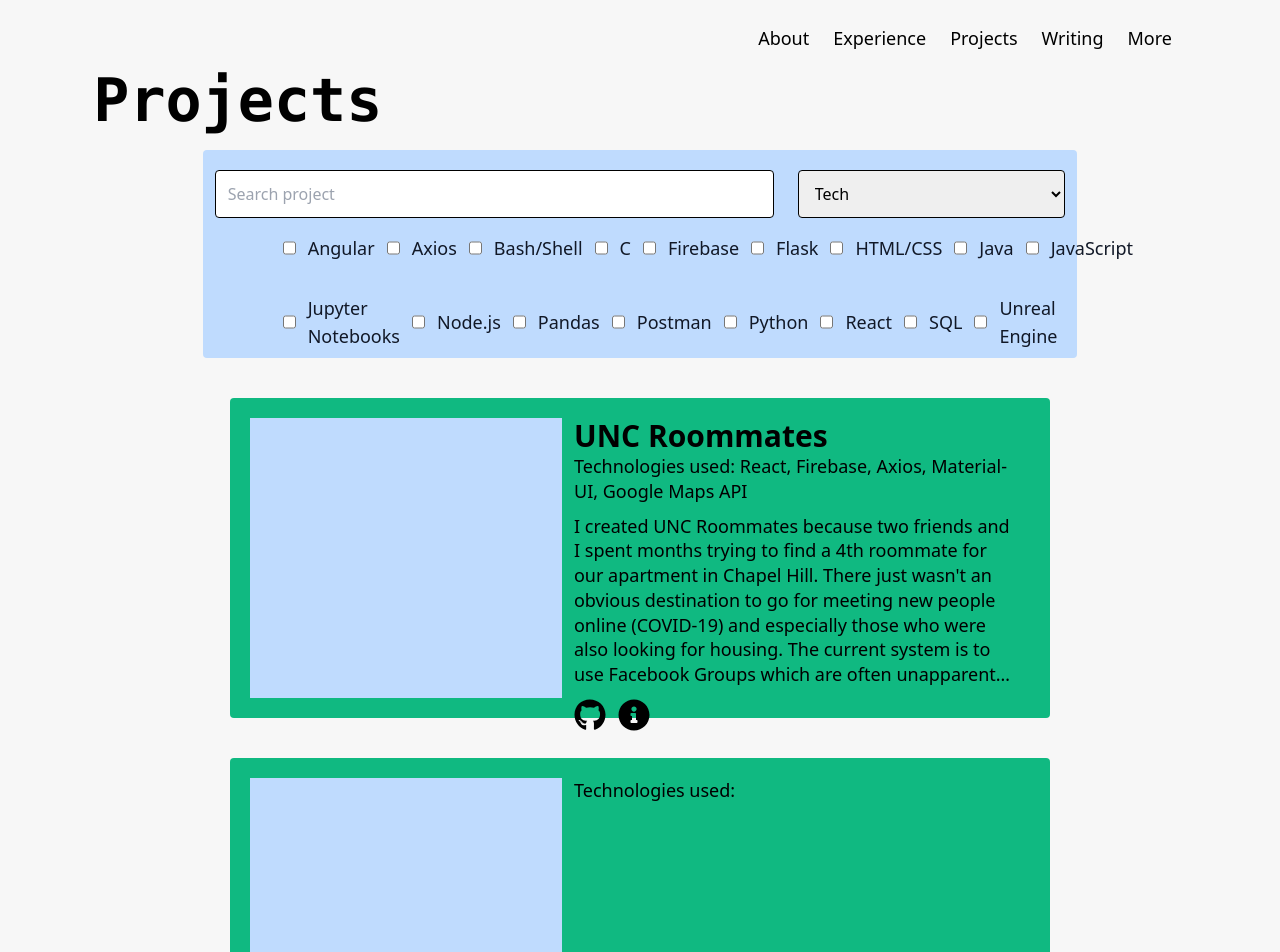
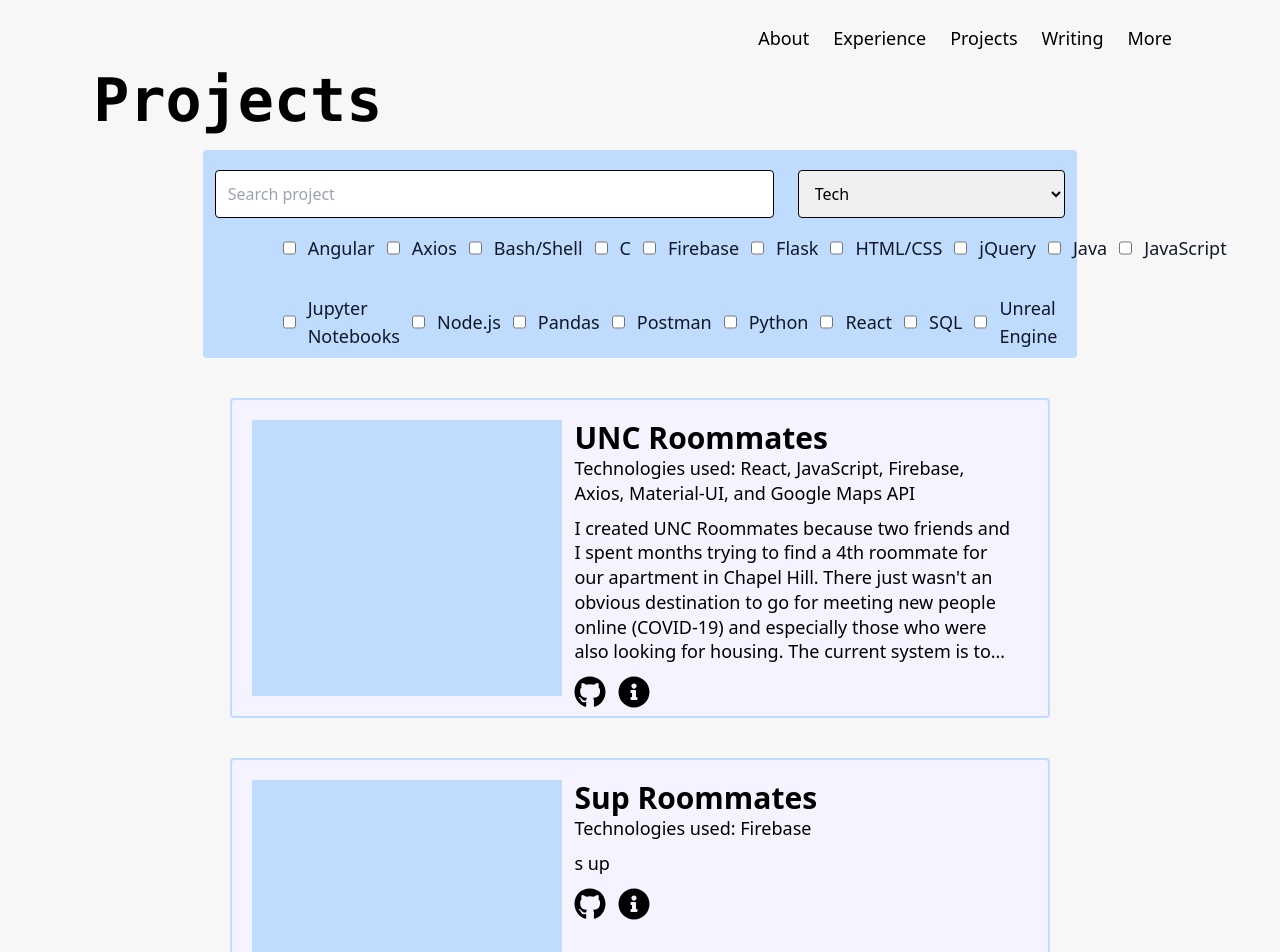
Before and after one commit to sarao-creates/personal-website, a React (Create React App) app: page /projects in a window 1280 px wide. Shown: the top 952 px of the page. Built offline with nearby package versions, Linux system fonts and the light colour scheme.

Commit message:
working on logic for filters

```diff
--- a/src/components/ProjItem/index.css
+++ b/src/components/ProjItem/index.css
@@ -1,6 +1,6 @@
 .desc-overflow {
     display: -webkit-box;
-    -webkit-line-clamp: 7;
+    -webkit-line-clamp: 6;
     -webkit-box-orient: vertical;
     font-family: ui-sans-serif, system-ui, -apple-system, BlinkMacSystemFont, "Segoe UI", Roboto, "Helvetica Neue", Arial, "Noto Sans", sans-serif, "Apple Color Emoji", "Segoe UI Emoji", "Segoe UI Symbol", "Noto Color Emoji";    ;
     font-size: 1.125rem;
--- a/src/components/ProjItem/index.js
+++ b/src/components/ProjItem/index.js
@@ -8,7 +8,7 @@ import {faInfo, faInfoCircle} from '@fortawesome/free-solid-svg-icons';
 function ProjItem(props) {
 
     const checkButtons = () => {
-        if (props.github == true && props.more == true) {
+        if (props.info.github == true && props.info.more == true) {
             return (
                 <div class='pt-3'>
                     <a href={props.gitlink} target='_blank' rel='noopener noreferrer'><button class='focus:outline-none'><FontAwesomeIcon icon={faGithub} size='2x'></FontAwesomeIcon></button></a>
@@ -16,15 +16,15 @@ function ProjItem(props) {
                 </div>
             )
         }
-        else if (props.github==true) {
+        else if (props.info.github==true) {
             return (
                 <div class='pt-3'>
-                    <a href={props.gitlink} target='_blank' rel='noopener noreferrer'><button><FontAwesomeIcon icon={faGithub} size='2x'></FontAwesomeIcon></button></a>
+                    <a href={props.info.gitlink} target='_blank' rel='noopener noreferrer'><button><FontAwesomeIcon icon={faGithub} size='2x'></FontAwesomeIcon></button></a>
                 </div>
             )
         }
 
-        else if (props.more === true) {
+        else if (props.info.more === true) {
             <div class='pt-3'>
                 <button><FontAwesomeIcon icon={faInfoCircle} size='2x'></FontAwesomeIcon></button>
             </div>
@@ -33,14 +33,14 @@ function ProjItem(props) {
     }
 
     return(
-        <div class='mx-auto w-3/4 mt-10 h-80 bg-green-500 rounded'>
+        <div class='mx-auto w-3/4 mt-10 h-80 bg-purple-50 border-2 border-solid border-blue-200 rounded'>
             <div id='content' class='py-5 px-5 flex w-full h-full'>
                 <div class='w-2/5 bg-blue-200 h-full'></div>
                 <div class='w-3/5 px-3'>
-                    <h1 class='font-bold font-sans text-3xl'>{props.title}</h1>
-                    <h3 class='font-sans text-lg font-normal leading-snug'>Technologies used: {props.techstack}</h3>
+                    <h1 class='font-bold font-sans text-3xl'>{props.info.title}</h1>
+                    <h3 class='font-sans text-lg font-normal leading-snug'>Technologies used: {props.info.techstack.length === 1 ? props.info.techstack[0] : props.info.techstack.slice(0, props.info.techstack.length - 1).join(', ') + ", and " + props.info.techstack.slice(-1)}</h3>
                     <div className='desc-div'>
-                        <p className='desc-overflow'>{props.description}</p>
+                        <p className='desc-overflow'>{props.info.description}</p>
                     </div>
 
                     {checkButtons()}
--- a/src/components/Projects/index.js
+++ b/src/components/Projects/index.js
@@ -3,8 +3,37 @@ import NavBar from '../NavBar';
 import ProjCard from '../ProjCard';
 import ProjItem from '../ProjItem';
 import './index.css';
+import {useState} from 'react';
 
 function Projects() {
+
+    const [techArr, setTechArr] = useState([]);
+
+    const comp_projs = [
+        {
+            title: 'UNC Roommates',
+            techstack: ['React', 'JavaScript', 'Firebase', 'Axios', 'Material-UI', 'Google Maps API'],
+            description: `I created UNC Roommates because two friends and I spent months trying to find a 4th roommate for our apartment in Chapel Hill. There just wasn't an obvious destination to go for meeting new people online (COVID-19) and especially those who were also looking for housing. The current system is to use Facebook Groups which are often unapparent and inactive. So I sought to create an easy-to-use, obvious destination for finding roommates. This is also my COMP 426 Final Project. what s up what s up what s up what s up what s up what s up what s up what s up what s up what s up`,
+            github: true,
+            gitlink: 'https://github.com/sarao-creates/UNCRoommates',
+            more: true,
+        },
+        {
+            title: 'Sup Roommates',
+            techstack: ['Firebase'],
+            description: `s up`,
+            github: true,
+            gitlink: 'https://github.com/sarao-creates/UNCRoommates',
+            more: true,
+        }
+
+    ]
+
+    const handleCheck = () => {
+        console.log('test')
+
+    }
+
     return(
         <div className='main'>
             <NavBar></NavBar>
@@ -37,6 +66,7 @@ function Projects() {
                                      <input type="checkbox" class='h-5 w-5 focus:outline-none border-gray-300 rounded-md'></input> <span class='text-gray-900 font-medium text-lg'>Firebase</span>
                                      <input type="checkbox" class='h-5 w-5 focus:outline-none border-gray-300 rounded-md'></input> <span class='text-gray-900 font-medium text-lg'>Flask</span>
                                      <input type="checkbox" class='h-5 w-5 focus:outline-none border-gray-300 rounded-md'></input> <span class='text-gray-900 font-medium text-lg'>HTML/CSS</span>
+                                     <input type="checkbox" class='h-5 w-5 focus:outline-none border-gray-300 rounded-md'></input> <span class='text-gray-900 font-medium text-lg'>jQuery</span>
                                      <input type="checkbox" class='h-5 w-5 focus:outline-none border-gray-300 rounded-md'></input> <span class='text-gray-900 font-medium text-lg'>Java</span>
                                      <input type="checkbox" class='h-5 w-5 focus:outline-none border-gray-300 rounded-md'></input> <span class='text-gray-900 font-medium text-lg'>JavaScript</span>
                                 </div>
@@ -46,17 +76,20 @@ function Projects() {
                                      <input type="checkbox" class='h-5 w-5 focus:outline-none border-gray-300 rounded-md'></input> <span class='text-gray-900 font-medium text-lg'>Pandas</span>
                                      <input type="checkbox" class='h-5 w-5 focus:outline-none border-gray-300 rounded-md'></input> <span class='text-gray-900 font-medium text-lg'>Postman</span>
                                      <input type="checkbox" class='h-5 w-5 focus:outline-none border-gray-300 rounded-md'></input> <span class='text-gray-900 font-medium text-lg'>Python</span>
-                                     <input type="checkbox" class='h-5 w-5 focus:outline-none border-gray-300 rounded-md'></input> <span class='text-gray-900 font-medium text-lg'>React</span>
+                                     <input onChange={handleCheck} type="checkbox" class='h-5 w-5 focus:outline-none border-gray-300 rounded-md'></input> <span class='text-gray-900 font-medium text-lg'>React</span>
                                      <input type="checkbox" class='h-5 w-5 focus:outline-none border-gray-300 rounded-md'></input> <span class='text-gray-900 font-medium text-lg'>SQL</span>
                                      <input type="checkbox" class='h-5 w-5 focus:outline-none border-gray-300 rounded-md'></input> <span class='text-gray-900 font-medium text-lg'>Unreal Engine</span>
                                  </div>
 
                              </div>
 
-                             <ProjItem title='UNC Roommates' techstack='React, Firebase, Axios, Material-UI, Google Maps API' description={`I created UNC Roommates because two friends and I spent months trying to find a 4th roommate for our apartment in Chapel Hill. There just wasn't an obvious destination to go for meeting new people online (COVID-19) and especially those who were also looking for housing. The current system is to use Facebook Groups which are often unapparent and inactive. So I sought to create an easy-to-use, obvious destination for finding roommates. This is also my COMP 426 Final Project. what s up what s up what s up what s up what s up what s up what s up what s up what s up what s up`} github={true} gitlink={'https://github.com/sarao-creates/UNCRoommates'} more={true}></ProjItem>
+                             {/* <ProjItem title='UNC Roommates' techstack='React, Firebase, Axios, Material-UI, Google Maps API' description={`I created UNC Roommates because two friends and I spent months trying to find a 4th roommate for our apartment in Chapel Hill. There just wasn't an obvious destination to go for meeting new people online (COVID-19) and especially those who were also looking for housing. The current system is to use Facebook Groups which are often unapparent and inactive. So I sought to create an easy-to-use, obvious destination for finding roommates. This is also my COMP 426 Final Project. what s up what s up what s up what s up what s up what s up what s up what s up what s up what s up`} github={true} gitlink={'https://github.com/sarao-creates/UNCRoommates'} more={true}></ProjItem>
                              <ProjItem></ProjItem>
 
-                             <ProjItem></ProjItem>
+                             <ProjItem></ProjItem> */}
+                             {
+                                 comp_projs.filter(proj => proj.techstack.includes('React') || proj.techstack.includes('Firebase')).map(proj => <ProjItem info={proj}></ProjItem>)
+                             }
 
                         </div>
                     </div>
```
Also changed, not shown: 1 other file (tests, documents, lock files or other folders).
